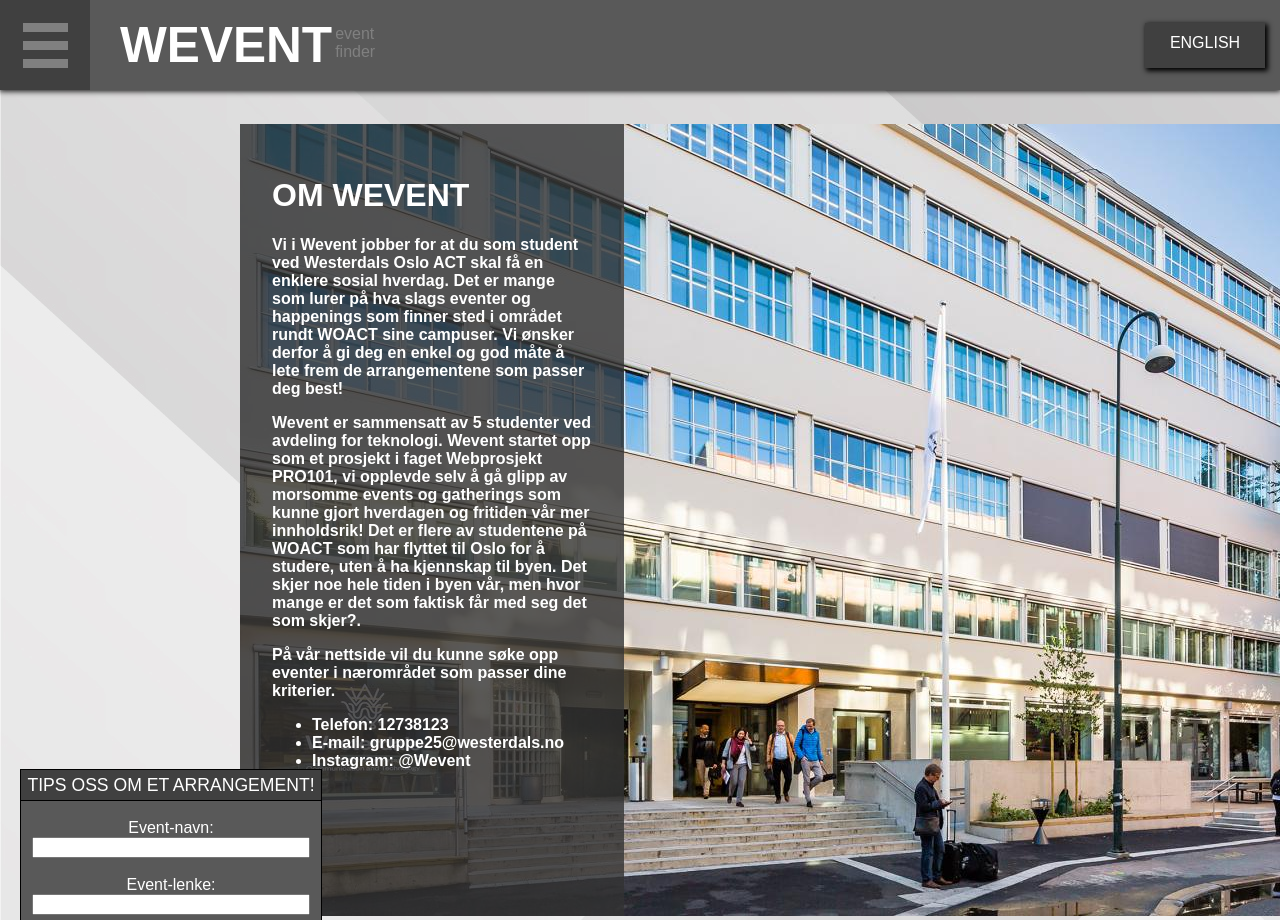
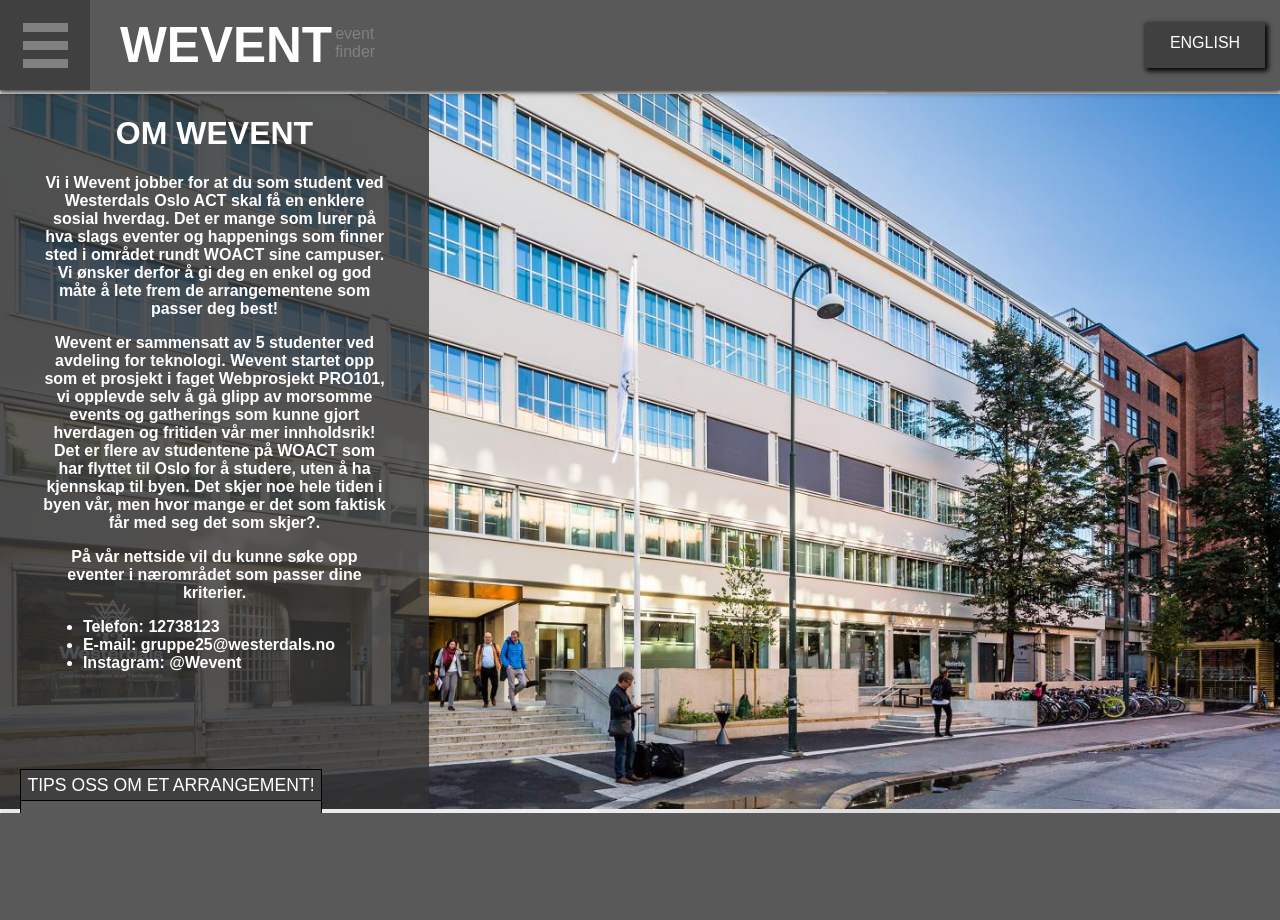
Before and after one commit to bjornosal/PRO101-prosjekt, a PHP site: page /php/omOss.php in a window 1280 px wide; the page is wider, and only the part inside the window is pictured. After the commit the page ends 813 px from the top of that part, so only its background shows below. Run offline with PHP 8.4, Linux system fonts and the light colour scheme; data that the repository does not hold is empty; a stand-in replaces the project's code that opens the database connection; some libraries are stand-ins or nearby versions.

Commit message:
Made changes to about us page. Text will no longer scale out of photo. Positioning of container still needed.

```diff
--- a/css/omOss_midlertidig.css
+++ b/css/omOss_midlertidig.css
@@ -364,28 +364,44 @@ body {
 
 
 .about-container {
-    position: absolute;
     width: 100%;
+    height: 715px;
 }
 
 .photoBox {
-    position: absolute;
-    top: 30px;
-    left: 240px;
-    max-width: 100%;
+    height: 100%;
+    width: 1300px;
+    margin: auto;
+    position: relative;
 
 }
 
-#infoText {
+#infoTextBox {
     position: absolute;
     top: 0;
-    left:0;
-    padding: 2em;
-    max-width: 25%;
-    max-height: 91.5%;
-    height: 91.5%;
+    left: 0;
+    height: 100%;
+    width: 33%;
     background-color: rgba(50,50,50,0.8);
     font-family: sans-serif;
     font-size: 1em;
-    color: white;
+    color: #FFF;
+    text-align: center;
 }
+
+
+#photo1 {
+    max-width: 100%;
+}
+
+
+
+#infoList {
+    text-align: left;
+}
+
+.infoText {
+    width: 80%;
+    height: 80%;
+    margin: auto;
+}
--- a/css/style.css
+++ b/css/style.css
@@ -511,6 +511,7 @@ html * {
 .slideshow-container {
     width:100%;
     height: 400px;
+    margin-top: 1%;
 }
 
 .event-slide {
@@ -585,6 +586,7 @@ html * {
     z-index: 3;
     line-height: 1.15em;
     text-align: center;
+    border: none;
 }
 
 .slideshow-right {
--- a/php/omOss.php
+++ b/php/omOss.php
@@ -33,7 +33,8 @@
 
                 <img id="photo1" src="../Bilder/westerdals1.jpg">
 
-                <div id="infoText">
+                <div id="infoTextBox">
+                    <div class="infoText">
                         <h1>OM WEVENT</h1>
                         <strong>
                             <p>Vi i Wevent jobber for at du som student ved Westerdals Oslo ACT skal få en enklere sosial hverdag. Det er mange som lurer på hva slags eventer og happenings som finner sted i området rundt WOACT sine campuser. Vi ønsker derfor å gi deg en enkel og god måte å lete frem de arrangementene som passer deg best! </p>
@@ -48,5 +49,6 @@
                     </div>
                 </div>
             </div>
+        </div>
     </body>
 </html>
```
Lines whose indentation alone changed are shown as unchanged.
